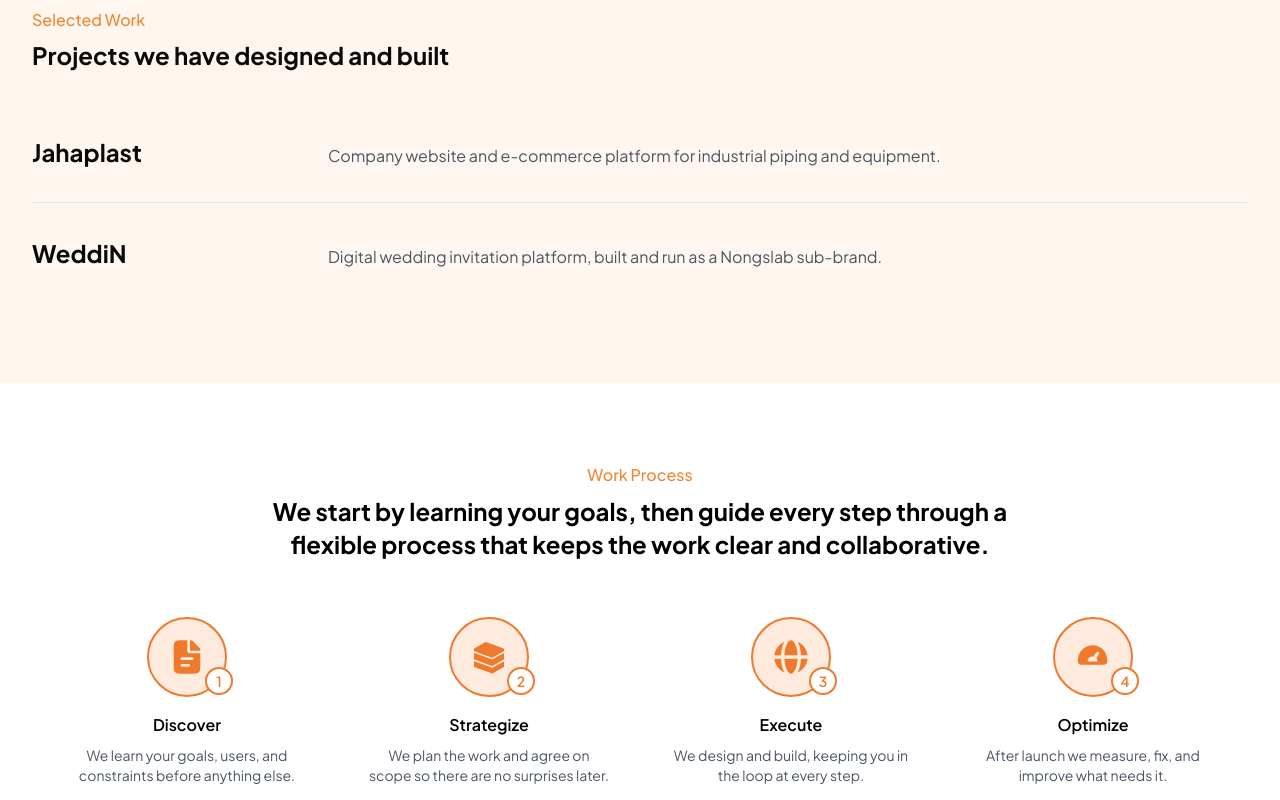
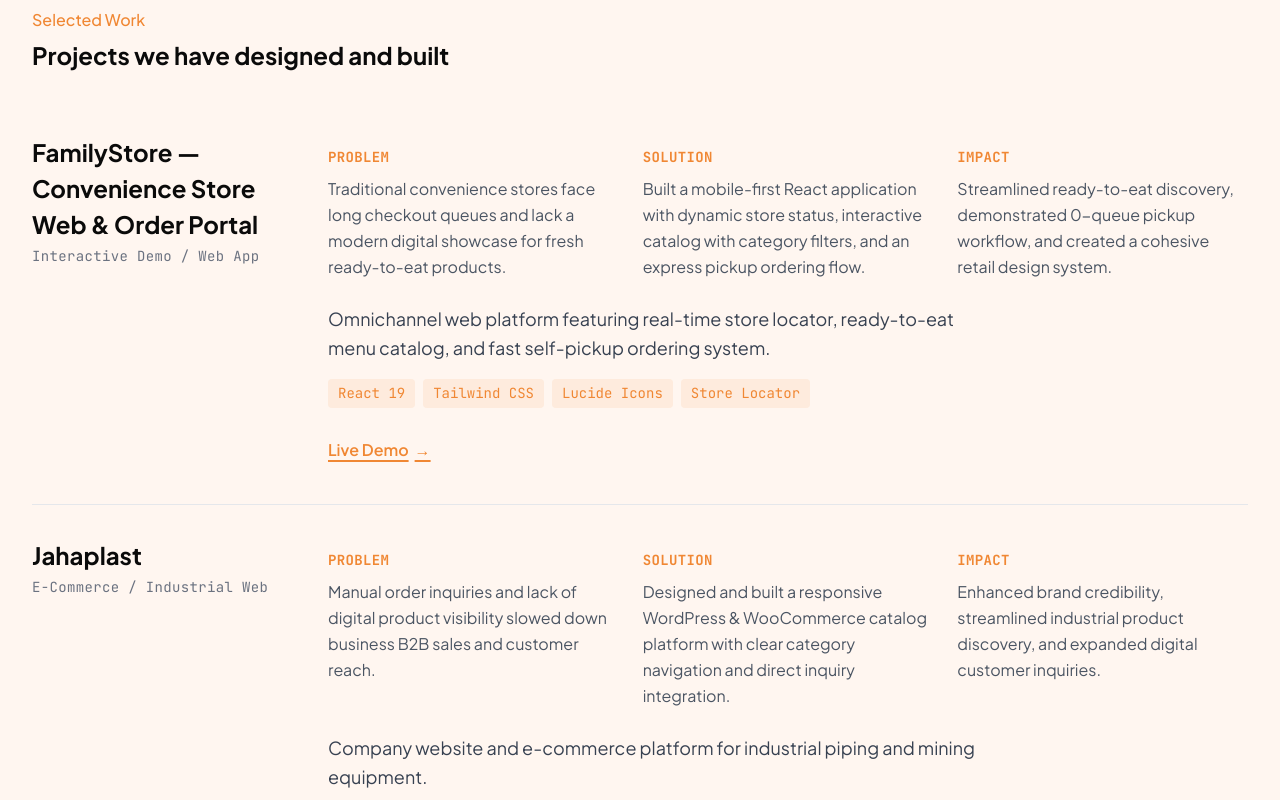
Before and after one commit to Athernia06/nongslab-com, a React (Vite) app: page / in a window 1280 px wide. Shown: the part 4240-5040 px from the top of the page. Built offline with nearby package versions, Linux system fonts and the light colour scheme.

Commit message:
feat: complete problem-solution-impact details for all work projects

```diff
--- a/src/component/section/Work.jsx
+++ b/src/component/section/Work.jsx
@@ -1,17 +1,36 @@
 import React from "react";
 
-// Real projects only. problem/solution/impact are optional: fill them with
-// real case-study detail and the row renders as a full three-column layout,
-// otherwise the entry ships as a compact line. Leave a field out rather than
-// inventing a claim.
+// Real projects only. Leave a field out rather than inventing a claim.
 const PROJECTS = [
     {
+        title: "FamilyStore — Convenience Store Web & Order Portal",
+        category: "Interactive Demo / Web App",
+        oneliner: "Omnichannel web platform featuring real-time store locator, ready-to-eat menu catalog, and fast self-pickup ordering system.",
+        problem: "Traditional convenience stores face long checkout queues and lack a modern digital showcase for fresh ready-to-eat products.",
+        solution: "Built a mobile-first React application with dynamic store status, interactive catalog with category filters, and an express pickup ordering flow.",
+        impact: "Streamlined ready-to-eat discovery, demonstrated 0-queue pickup workflow, and created a cohesive retail design system.",
+        liveUrl: "https://nongslab-retail-store.vercel.app/",
+        tags: ["React 19", "Tailwind CSS", "Lucide Icons", "Store Locator"],
+    },
+    {
         title: "Jahaplast",
-        desc: "Company website and e-commerce platform for industrial piping and equipment.",
+        category: "E-Commerce / Industrial Web",
+        oneliner: "Company website and e-commerce platform for industrial piping and mining equipment.",
+        problem: "Manual order inquiries and lack of digital product visibility slowed down business B2B sales and customer reach.",
+        solution: "Designed and built a responsive WordPress & WooCommerce catalog platform with clear category navigation and direct inquiry integration.",
+        impact: "Enhanced brand credibility, streamlined industrial product discovery, and expanded digital customer inquiries.",
+        liveUrl: "https://jahaplast.com",
+        tags: ["WordPress", "WooCommerce", "Elementor", "SEO"],
     },
     {
         title: "WeddiN",
-        desc: "Digital wedding invitation platform, built and run as a Nongslab sub-brand.",
+        category: "Nongslab Sub-Brand / SaaS",
+        oneliner: "Digital wedding invitation platform, built and run as an in-house Nongslab product line.",
+        problem: "Traditional paper invitations lack interactive RSVP tracking, location maps, and instant digital distribution.",
+        solution: "Developed a customizable digital invitation engine with interactive RSVPs, music players, and seamless WhatsApp share flows.",
+        impact: "Successfully launched as an active product line, enabling instant invitation creation with high engagement.",
+        liveUrl: "https://wedding.nongslab.com",
+        tags: ["React", "UI/UX Design", "Custom Animations", "Sub-Brand"],
     },
 ];
 
@@ -30,10 +49,18 @@
                     {PROJECTS.map((project) => (
                         <article key={project.title} className="py-8">
                             <div className="flex flex-col md:flex-row md:items-baseline gap-2 md:gap-10">
-                                <h4 className="text-h5 md:text-h4 font-bold text-neutral-950 font-sans shrink-0 md:w-64">
+                                <div className="shrink-0 md:w-64">
+                                    <h4 className="text-h5 md:text-h4 font-bold text-neutral-950 font-sans">
                                         {project.title}
                                     </h4>
+                                    {project.category && (
+                                        <p className="font-mono text-caption text-gray-500 tracking-wide mt-1">
+                                            {project.category}
+                                        </p>
+                                    )}
+                                </div>
                                 {project.problem && project.solution && project.impact ? (
+                                    <div>
                                         <div className="grid md:grid-cols-3 gap-6">
                                             <div>
                                                 <h5 className="font-mono text-caption font-semibold text-primary uppercase tracking-wide mb-2">Problem</h5>
@@ -48,11 +75,32 @@
                                                 <p className="text-gray-600 text-base leading-relaxed">{project.impact}</p>
                                             </div>
                                         </div>
-                                ) : (
-                                    <p className="text-gray-600 text-base leading-relaxed">
-                                        {project.desc}
+                                        {project.oneliner && (
+                                            <p className="text-gray-700 text-light leading-relaxed mt-6 font-sans max-w-2xl">
+                                                {project.oneliner}
                                             </p>
                                         )}
+                                        {project.tags && (
+                                            <ul className="flex flex-wrap gap-2 mt-4" aria-label="Tech stack">
+                                                {project.tags.map((tag) => (
+                                                    <li key={tag} className="font-mono text-caption text-primary bg-primary/10 px-2.5 py-1 rounded">
+                                                        {tag}
+                                                    </li>
+                                                ))}
+                                            </ul>
+                                        )}
+                                        {project.liveUrl && (
+                                            <a
+                                                href={project.liveUrl}
+                                                target="_blank"
+                                                rel="noopener noreferrer"
+                                                className="inline-flex items-center gap-1.5 mt-5 font-sans text-body font-semibold text-primary hover:text-primary/80 underline underline-offset-4 decoration-2 min-h-[44px]"
+                                            >
+                                                Live Demo <span aria-hidden="true">&#8594;</span>
+                                            </a>
+                                        )}
+                                    </div>
+                                ) : null}
                             </div>
                         </article>
                     ))}
```
Lines whose indentation alone changed are shown as unchanged.
